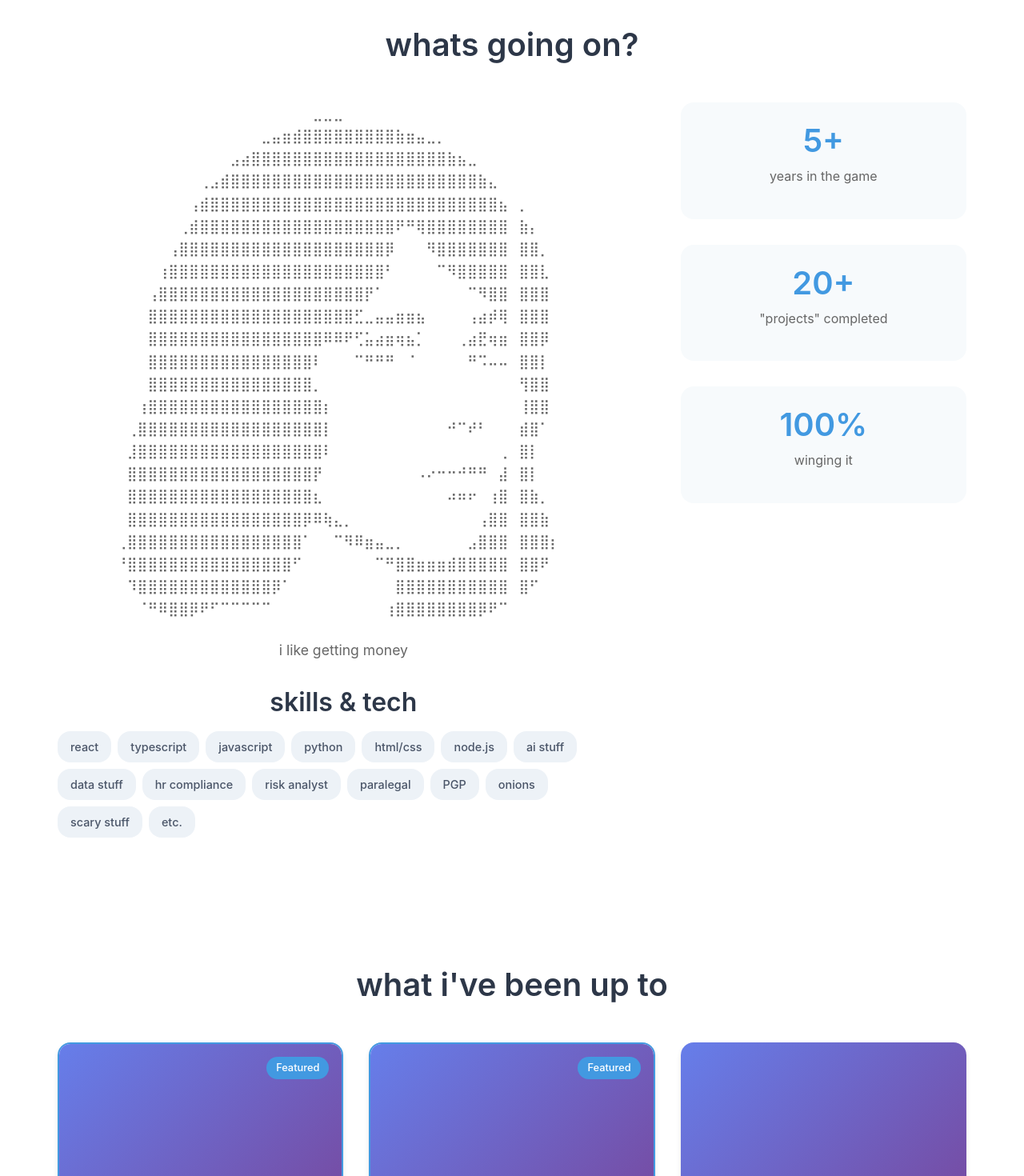
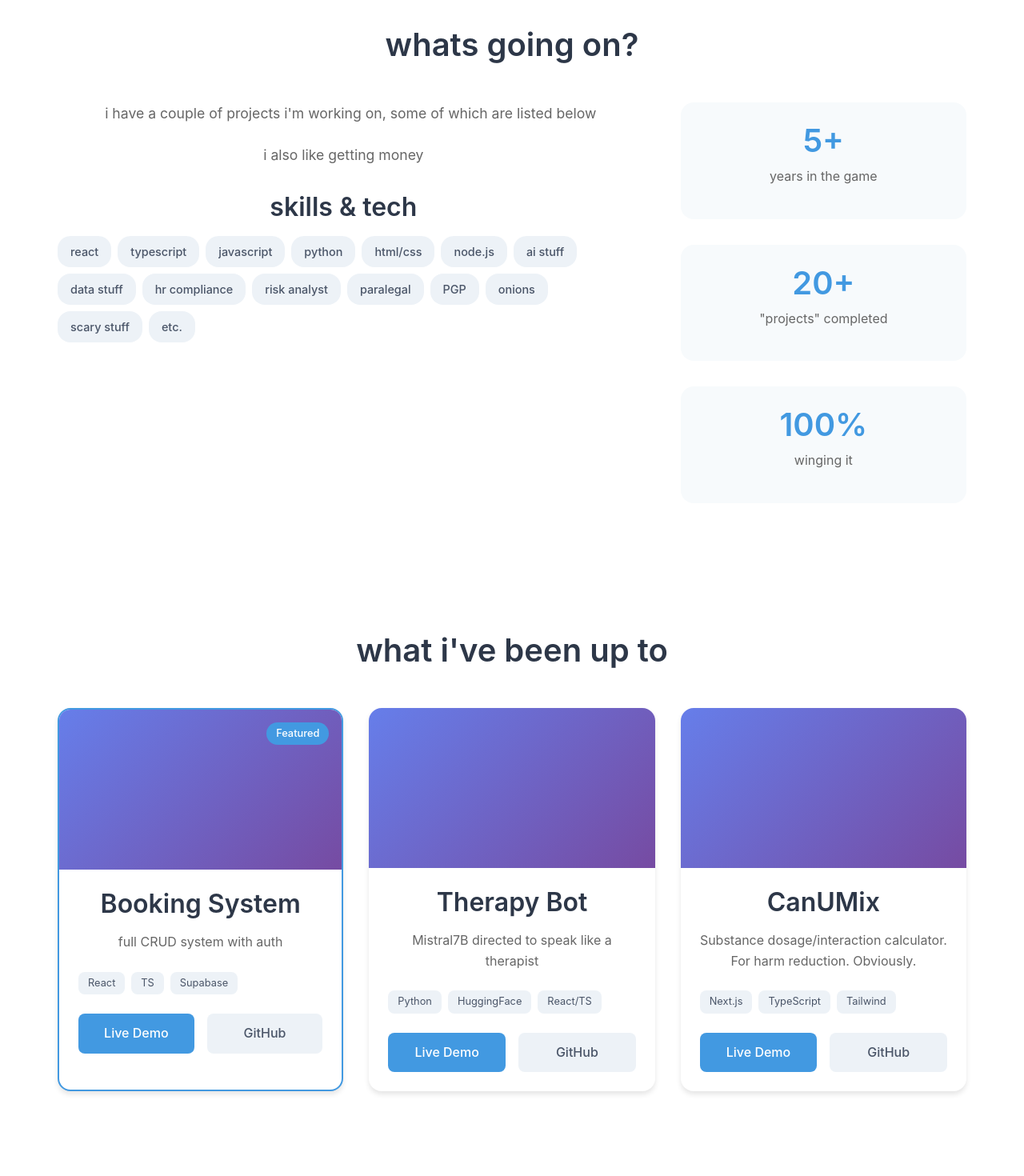
Before and after one commit to VlllLE/vileMain, a React (Vite) app: page / in a window 1280 px wide. Shown: the part 720-2190 px from the top of the page at 80% size. Built offline with nearby package versions, Linux system fonts and the light colour scheme.

Commit message:
updated projects and about,

```diff
--- a/src/components/About.tsx
+++ b/src/components/About.tsx
@@ -12,32 +12,10 @@ const About = () => {
         <div className="about-content">
           <div className="about-text">
             <p>
-            ⠀⠀⠀⠀⠀⠀⠀⠀⠀⠀⠀⠀⠀⠀⠀⠀⠀⠀⠀⠀⠀⠀⣀⣀⣀⠀⠀⠀⠀⠀⠀⠀⠀⠀⠀⠀⠀⠀⠀⠀⠀⠀⠀⠀⠀⠀⠀⠀⠀⠀
-⠀⠀⠀⠀⠀⠀⠀⠀⠀⠀⠀⠀⠀⠀⠀⠀⠀⣀⣤⣶⣾⣿⣿⣿⣿⣿⣿⣿⣿⣿⣷⣶⣤⣀⡀⠀⠀⠀⠀⠀⠀⠀⠀⠀⠀⠀⠀⠀⠀⠀
-⠀⠀⠀⠀⠀⠀⠀⠀⠀⠀⠀⠀⠀⠀⣠⣴⣿⣿⣿⣿⣿⣿⣿⣿⣿⣿⣿⣿⣿⣿⣿⣿⣿⣿⣿⣷⣦⣀⠀⠀⠀⠀⠀⠀⠀⠀⠀⠀⠀⠀
-⠀⠀⠀⠀⠀⠀⠀⠀⠀⠀⠀⢀⣠⣾⣿⣿⣿⣿⣿⣿⣿⣿⣿⣿⣿⣿⣿⣿⣿⣿⣿⣿⣿⣿⣿⣿⣿⣿⣷⣄⠀⠀⠀⠀⠀⠀⠀⠀⠀⠀
-⠀⠀⠀⠀⠀⠀⠀⠀⠀⠀⢠⣾⣿⣿⣿⣿⣿⣿⣿⣿⣿⣿⣿⣿⣿⣿⣿⣿⣿⣿⣿⣿⣿⣿⣿⣿⣿⣿⣿⣿⣦⠀⡀⠀⠀⠀⠀⠀⠀⠀
-⠀⠀⠀⠀⠀⠀⠀⠀⠀⢀⣾⣿⣿⣿⣿⣿⣿⣿⣿⣿⣿⣿⣿⣿⣿⣿⣿⣿⣿⣿⠟⠛⢿⣿⣿⣿⣿⣿⣿⣿⣿⠀⣷⡄⠀⠀⠀⠀⠀⠀
-⠀⠀⠀⠀⠀⠀⠀⠀⢠⣿⣿⣿⣿⣿⣿⣿⣿⣿⣿⣿⣿⣿⣿⣿⣿⣿⣿⣿⣿⡿⠀⠀⠀⠻⣿⣿⣿⣿⣿⣿⣿⠀⣿⣿⡀⠀⠀⠀⠀⠀
-⠀⠀⠀⠀⠀⠀⠀⢰⣿⣿⣿⣿⣿⣿⣿⣿⣿⣿⣿⣿⣿⣿⣿⣿⣿⣿⣿⣿⣿⠃⠀⠀⠀⠀⠉⠻⣿⣿⣿⣿⣿⠀⣿⣿⣇⠀⠀⠀⠀⠀
-⠀⠀⠀⠀⠀⠀⢠⣿⣿⣿⣿⣿⣿⣿⣿⣿⣿⣿⣿⣿⣿⣿⣿⣿⣿⣿⣿⡟⠁⠀⠀⠀⠀⠀⠀⠀⠀⠉⠻⣿⣿⠀⣿⣿⣿⠀⠀⠀⠀⠀
-⠀⠀⠀⠀⠀⠀⣿⣿⣿⣿⣿⣿⣿⣿⣿⣿⣿⣿⣿⣿⣿⣿⣿⣿⣿⣿⣋⣀⣤⣤⣶⣶⣦⠀⠀⠀⠀⢠⣴⡾⢿⠀⣿⣿⣿⠀⠀⠀⠀⠀
-⠀⠀⠀⠀⠀⠀⣿⣿⣿⣿⣿⣿⣿⣿⣿⣿⣿⣿⣿⣿⣿⣿⣿⠿⠿⠟⢋⣥⣴⣶⢶⣦⡁⠀⠀⠀⢀⣴⣟⢶⣶⠀⣿⣿⡿⠀⠀⠀⠀⠀
-⠀⠀⠀⠀⠀⠀⣿⣿⣿⣿⣿⣿⣿⣿⣿⣿⣿⣿⣿⣿⣿⣿⠇⠀⠀⠀⠉⠛⠛⠛⠀⠈⠀⠀⠀⠀⠀⠛⠩⠤⠤⠀⣿⣿⡇⠀⠀⠀⠀⠀
-⠀⠀⠀⠀⠀⠀⣿⣿⣿⣿⣿⣿⣿⣿⣿⣿⣿⣿⣿⣿⣿⣿⡀⠀⠀⠀⠀⠀⠀⠀⠀⠀⠀⠀⠀⠀⠀⠀⠀⠀⠀⠀⢻⣿⣿⠀⠀⠀⠀⠀
-⠀⠀⠀⠀⠀⢰⣿⣿⣿⣿⣿⣿⣿⣿⣿⣿⣿⣿⣿⣿⣿⣿⣿⡆⠀⠀⠀⠀⠀⠀⠀⠀⠀⠀⠀⠀⠀⠀⠀⠀⠀⠀⢸⣿⣿⠀⠀⠀⠀⠀
-⠀⠀⠀⠀⢀⣿⣿⣿⣿⣿⣿⣿⣿⣿⣿⣿⣿⣿⣿⣿⣿⣿⣿⡇⠀⠀⠀⠀⠀⠀⠀⠀⠀⠀⠀⠚⠉⠞⠃⠀⠀⠀⣾⣿⠁⠀⠀⠀⠀⠀
-⠀⠀⠀⠀⣸⣿⣿⣿⣿⣿⣿⣿⣿⣿⣿⣿⣿⣿⣿⣿⣿⣿⣿⠇⠀⠀⠀⠀⠀⠀⠀⠀⠀⠀⠀⠀⠀⠀⠀⠀⢀⠀⣿⡇⠀⠀⠀⠀⠀⠀
-⠀⠀⠀⠀⣿⣿⣿⣿⣿⣿⣿⣿⣿⣿⣿⣿⣿⣿⣿⣿⣿⣿⡟⠀⠀⠀⠀⠀⠀⠀⠀⠀⠠⠔⠒⠒⠚⠛⠛⠀⣼⠀⣿⡇⠀⠀⠀⠀⠀⠀
-⠀⠀⠀⠀⣿⣿⣿⣿⣿⣿⣿⣿⣿⣿⣿⣿⣿⣿⣿⣿⣿⣿⣆⠀⠀⠀⠀⠀⠀⠀⠀⠀⠀⠀⠀⠴⠶⠖⠀⢰⣿⠀⣿⣷⡀⠀⠀⠀⠀⠀
-⠀⠀⠀⠀⣿⣿⣿⣿⣿⣿⣿⣿⣿⣿⣿⣿⣿⣿⣿⣿⣿⡿⠿⢷⣄⡀⠀⠀⠀⠀⠀⠀⠀⠀⠀⠀⠀⠀⢠⣿⣿⠀⣿⣿⣷⠀⠀⠀⠀⠀
-⠀⠀⠀⢀⣿⣿⣿⣿⣿⣿⣿⣿⣿⣿⣿⣿⣿⣿⣿⣿⣿⠁⠀⠀⠉⠻⠿⣶⣤⣀⡀⠀⠀⠀⠀⠀⠀⣠⣿⣿⣿⠀⣿⣿⣿⡆⠀⠀⠀⠀
-⠀⠀⠀⠘⣿⣿⣿⣿⣿⣿⣿⣿⣿⣿⣿⣿⣿⣿⣿⣿⠋⠀⠀⠀⠀⠀⠀⠀⠉⠛⣿⣿⣶⣶⣶⣾⣿⣿⣿⣿⣿⠀⣿⣿⠟⠀⠀⠀⠀⠀
-⠀⠀⠀⠀⠹⣿⣿⣿⣿⣿⣿⣿⣿⣿⣿⣿⣿⣿⡿⠁⠀⠀⠀⠀⠀⠀⠀⠀⠀⠀⣿⣿⣿⣿⣿⣿⣿⣿⣿⣿⣿⠀⣿⠋⠀⠀⠀⠀⠀⠀
-⠀⠀⠀⠀⠀⠈⠛⠿⣿⣿⡿⠟⠋⠉⠉⠉⠉⠉⠀⠀⠀⠀⠀⠀⠀⠀⠀⠀⠀⢰⣿⣿⣿⣿⣿⣿⣿⣿⡿⠟⠉⠀⠀⠀⠀⠀⠀⠀⠀⠀
+   ⠀          i have a couple of projects i'm working on, some of which are listed below
             </p>
             <p>
-              i like getting money
+              i also like getting money
             </p>
             <div className="skills">
               <h3>skills & tech</h3>
--- a/src/components/Projects.tsx
+++ b/src/components/Projects.tsx
@@ -3,28 +3,28 @@ const Projects = () => {
   const projects = [
     {
       id: 1,
-      title: 'filler1',
-      description: 'description go here',
+      title: 'Booking System',
+      description: 'full CRUD system with auth',
       image: '',
-      technologies: ['React', 'Node.js', 'MongoDB'],
-      liveUrl: '#',
-      githubUrl: '#',
+      technologies: ['React', 'TS', 'Supabase'],
+      liveUrl: 'https://wad-2-sigma.vercel.app/',
+      githubUrl: 'https://github.com/VlllLE/WAD2',
       featured: true
     },
     {
       id: 2,
-      title: 'filler 2',
-      description: 'i swear i will fill this out at some point',
+      title: 'Therapy Bot',
+      description: 'Mistral7B directed to speak like a therapist',
       image: '',
-      technologies: ['Python', 'HuggingFace', 'Supabase'],
+      technologies: ['Python', 'HuggingFace', 'React/TS'],
       liveUrl: '#',
       githubUrl: '#',
-      featured: true
+      featured: false
     },
     {
       id: 3,
-      title: 'filler 3',
-      description: '...///...///',
+      title: 'CanUMix',
+      description: 'Substance dosage/interaction calculator. For harm reduction. Obviously.',
       image: '',
       technologies: ['Next.js', 'TypeScript', 'Tailwind'],
       liveUrl: '#',
```
